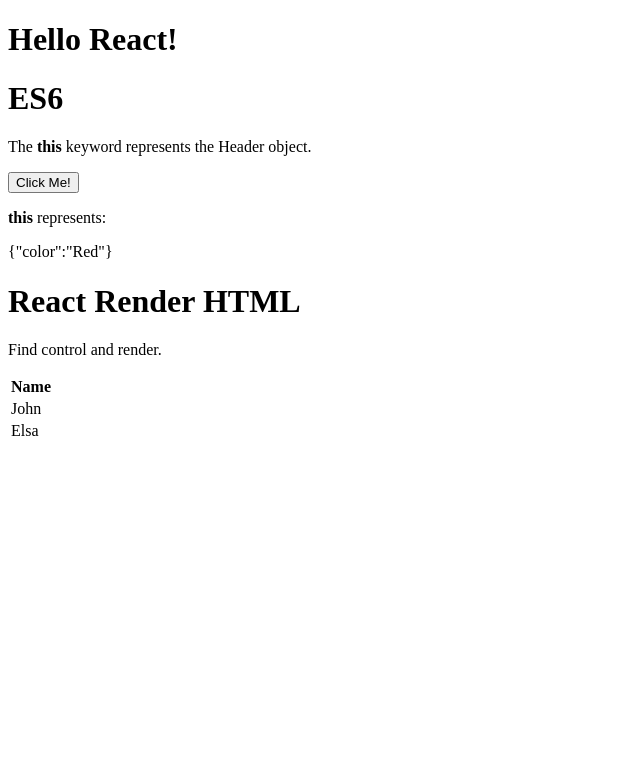
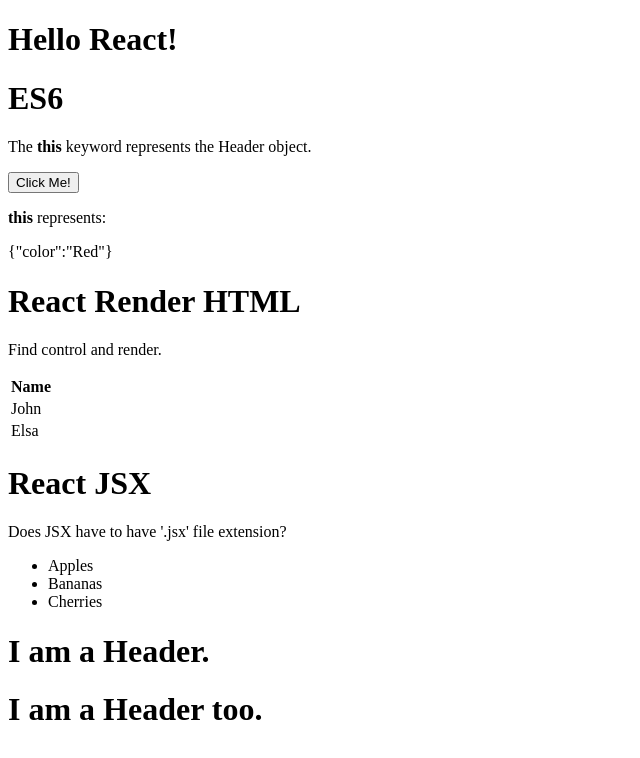
Before and after one commit to cywang16/node, a React (Create React App) app in the folder reactworkplace/w3school/: page / in a window 1280 px wide. Shown: the top 758 px of the page, without its empty margins (0-640 px from the left). Built offline with nearby package versions, Linux system fonts and the light colour scheme.

Commit message:
React JSX

```diff
--- a/reactworkplace/w3school/public/index.html
+++ b/reactworkplace/w3school/public/index.html
@@ -26,6 +26,12 @@
 
     <h1>React Render HTML</h1>
     <div id = 'reactRenderHtml'></div>
-    <div id = 'myElements'></div>
+    <div id = 'myElement'></div>
+
+    <h1>React JSX</h1>
+    Does JSX have to have '.jsx' file extension?
+    <div id = 'myListElement'></div>
+    <div id = 'groupedH1'></div>
+
   </body>
 </html>
--- a/reactworkplace/w3school/src/index.js
+++ b/reactworkplace/w3school/src/index.js
@@ -44,4 +44,23 @@ const myElement = (
   </table>
 )
 
-ReactDOM.render(myElement, document.getElementById('myElements'))
+ReactDOM.render(myElement, document.getElementById('myElement'))
+
+// React JSX
+const myListElement = (
+  <ul>
+    <li>Apples</li>
+    <li>Bananas</li>
+    <li>Cherries</li>
+  </ul>
+)
+
+const groupedH1 = (
+  <div>
+    <h1>I am a Header.</h1>
+    <h1>I am a Header too.</h1>
+  </div>
+)
+
+ReactDOM.render(myListElement, document.getElementById('myListElement'))
+ReactDOM.render(groupedH1, document.getElementById('groupedH1'))
```
